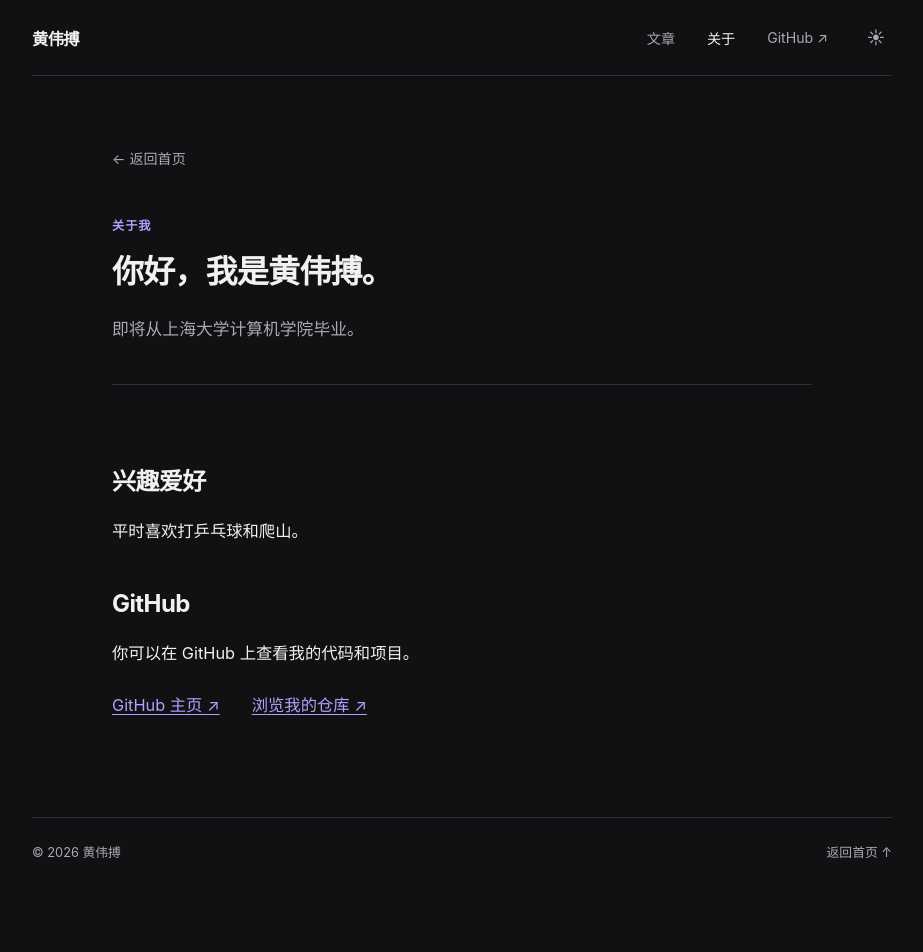
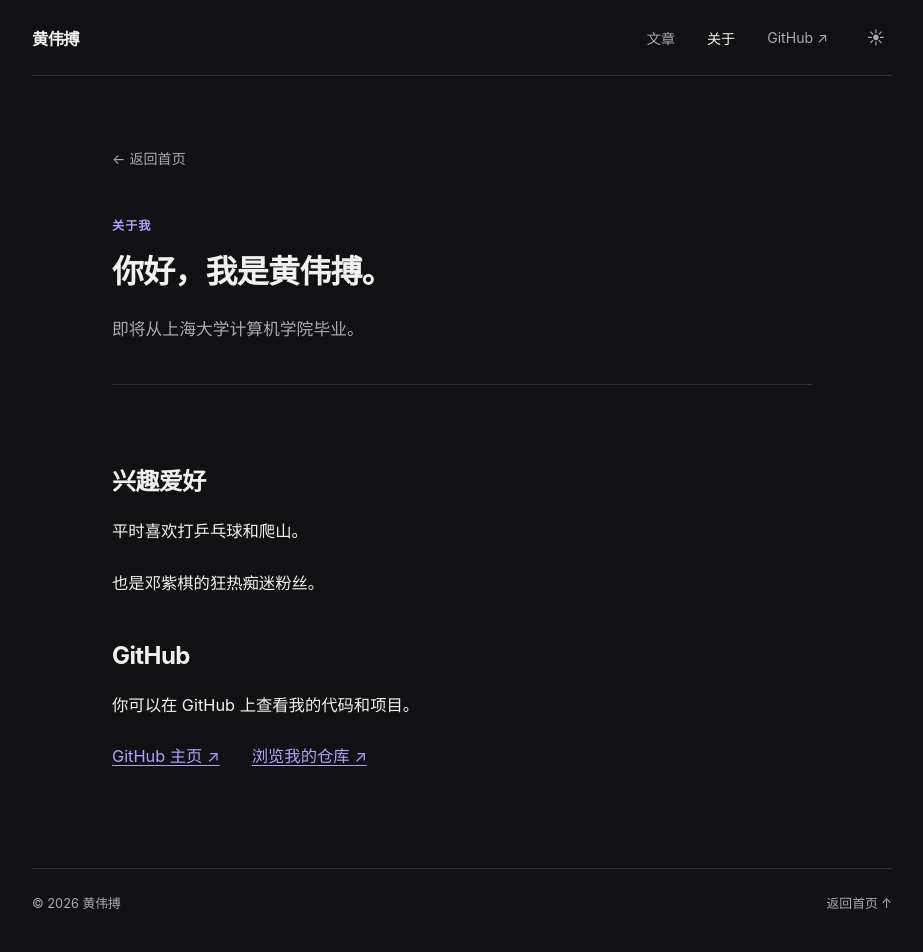
Before and after one commit to hawthornhwb/hawthornhwb.github.io, a Jekyll site: the page built from about.html, in a window 1280 px wide. Shown: the whole page, without its empty margins (178-1101 px from the left). Built offline with Jekyll 4.4.1, drawn with Linux system fonts in a browser that asks for light colours; before the commit the page ends 901 px from its top, so only the background shows below that.

Commit message:
docs: add G.E.M. fandom to personal bio

```diff
--- a/about.html
+++ b/about.html
@@ -40,6 +40,7 @@ permalink: /about/
         <div class="post-content">
           <h2>兴趣爱好</h2>
           <p>平时喜欢打乒乓球和爬山。</p>
+          <p>也是邓紫棋的狂热痴迷粉丝。</p>
           <h2>GitHub</h2>
           <p>你可以在 GitHub 上查看我的代码和项目。</p>
           <div class="profile-links">
```
